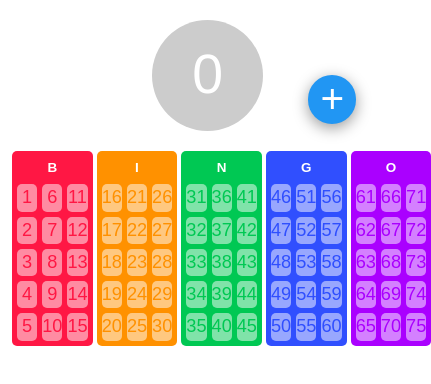
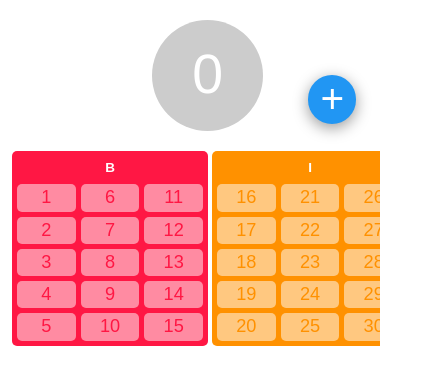
Before and after one commit to mkasumi/bingo, a website: page index.html in a window 390 px wide. Shown: the whole page, 431 px wide, since content can reach past the window. Drawn offline with Linux system fonts and the light colour scheme.

Commit message:
Upadate: モバイル対応中

```diff
--- a/index.html
+++ b/index.html
@@ -20,8 +20,9 @@
     </div>
   </div>
 
-  <div class="section__group">
-    <section v-for="(section,index) in sections" class="section" :class="['section--' + section]">
+  <div class="mobile-slider-container">
+    <div id="mobileSelect" class="section__group">
+      <section v-for="(section,index) in sections" class="section mobile-select-item" :class="['section--' + section]">
         <h1 class="section-title">{{section}}</h1>
         <div class="numbers__group">
           <ul class="numbers" :class="['index--' + index]">
@@ -29,6 +30,7 @@
           </ul>
         </div>
       </section>
+    </div>
   </div>
 </div>
 <script>
--- /dev/null
+++ b/scss/atoms/_mobile-slider.scss
@@ -0,0 +1,13 @@
+$bingo-item: 200px;
+
+.mobile-slider-container {
+  overflow: auto;
+}
+
+#mobileSelect {
+  min-width: ($bingo-item*5);
+}
+
+.mobile-select-item {
+  width: $bingo-item;
+}
--- a/scss/bingo.scss
+++ b/scss/bingo.scss
@@ -14,6 +14,7 @@
 
 // Atomic
 @import "atoms/button";
+@import "atoms/mobile-slider";
 @import "atoms/numbers";
 @import "atoms/previously";
 @import "atoms/sections";
```
Also changed, not shown: css/bingo.css, css/bingo.min.css. Lines whose indentation alone changed are shown as unchanged.
